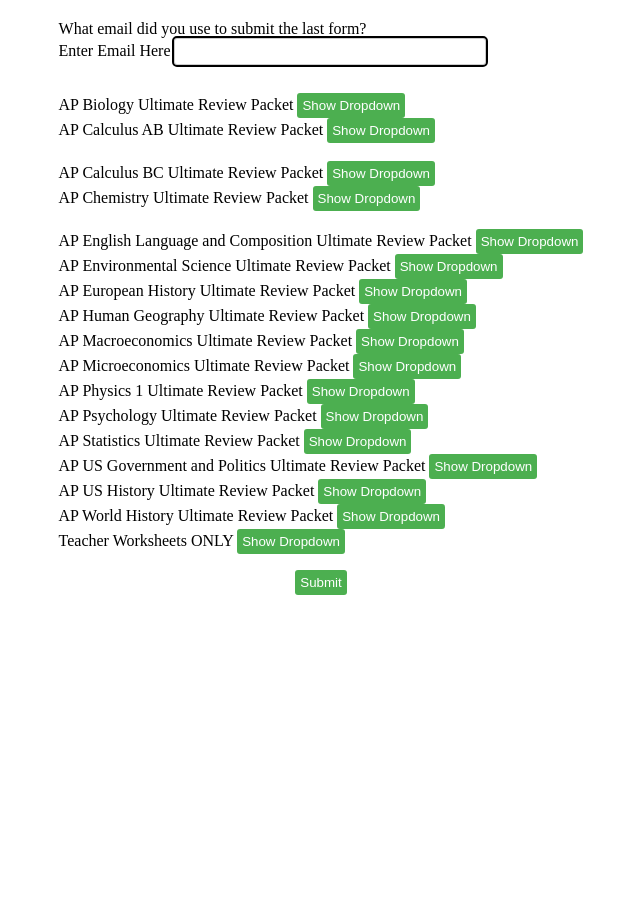
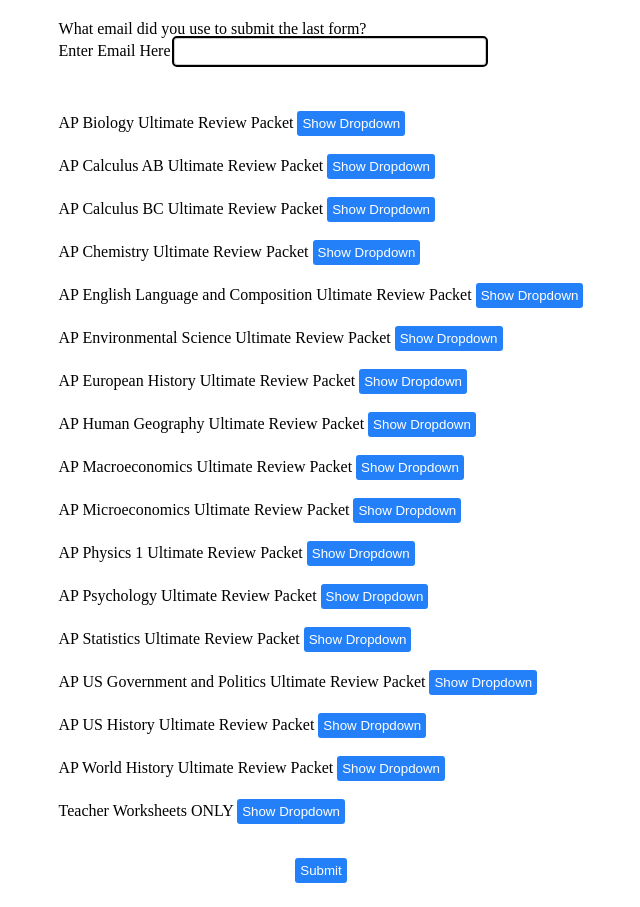
Before and after one commit to JacobSalazar13/MultipleURPForms, a Flask app: page / in a window 1280 px wide. Shown: the part 35-942 px from the top of the page, without its empty margins (319-959 px from the left). Before the commit the page ends 630 px from the top, so only its background shows below. Run offline with Flask 2, Linux system fonts and the light colour scheme.

Commit message:
updates to form css and form html

```diff
--- a/static/Form.css
+++ b/static/Form.css
@@ -39,7 +39,7 @@ form {
   form input[type="button"],
   form button[type="submit"] {
     padding: 5px 5px;
-    background-color: #4CAF50;
+    background-color: #2480f8;
     color: white;
     border: none;
     border-radius: 3px;
--- a/templates/Form.html
+++ b/templates/Form.html
@@ -21,6 +21,7 @@
                     <input type="text" id="formemail" name="formemail" required>
                 </div>
                 <br>
+                <br>
                 <label for="AP_Biology"> AP Biology Ultimate Review Packet</label>
                 <input type="button" onclick="showDropDownQuestions(event)" value="Show Dropdown" data-dropdown="dropdownQuestions-1">
                 <div id="dropdownQuestions-1" style="display: none;">
@@ -34,6 +35,7 @@
                     <input type="text" id="school_email1" name = "school_email1">
                     <input type="hidden" name="hiddenfield" value="AP Biology Ultimate Review Packet">
                 </div>
+                <br>
                 <br>
                 <label for="ap_CalcA"> AP Calculus AB Ultimate Review Packet</label>
                 <input type="button" onclick="showDropDownQuestions(event)" value="Show Dropdown" data-dropdown="dropdownQuestions-2">
@@ -64,7 +66,7 @@
                     <input type="hidden" name="hiddenfield" value="AP Calculus BC Ultimate Review Packet">
                 </div>
                 <br>
-                <div>
+                <br>
                 <label for="ap_Chem"> AP Chemistry Ultimate Review Packet</label>
                 <input type="button" onclick="showDropDownQuestions(event)" value="Show Dropdown" data-dropdown="dropdownQuestions-4">
                 <div id="dropdownQuestions-4" style="display: none;">
@@ -78,7 +80,7 @@
                     <input type="text" id="school_email4" name = "school_email4">
                     <input type="hidden" name="hiddenfield" value="AP Chemistry Ultimate Review Packet">
                 </div>
-            </div>
+                <br>
                 <br>
                 <label for="ap_EngLang"> AP English Language and Composition Ultimate Review Packet</label>
                 <input type="button" onclick="showDropDownQuestions(event)" value="Show Dropdown" data-dropdown="dropdownQuestions-5">
@@ -94,6 +96,7 @@
                     <input type="hidden" name="hiddenfield" value="AP English Language and Composition Ultimate Review Packet">
                 </div>
                 <br>
+                <br>
                 <label for="ap_EnviSci"> AP Environmental Science Ultimate Review Packet</label>
                 <input type="button" onclick="showDropDownQuestions(event)" value="Show Dropdown" data-dropdown="dropdownQuestions-6">
                 <div id="dropdownQuestions-6" style="display: none;">
@@ -107,6 +110,7 @@
                     <input type="text" id="school_email6" name = "school_email6">
                     <input type="hidden" name="hiddenfield" value="AP Environmental Science Ultimate Review Packet">
                 </div>
+                <br>
                 <br>
                 <label for="ap_EuroHis"> AP European History Ultimate Review Packet</label>
                 <input type="button" onclick="showDropDownQuestions(event)" value="Show Dropdown" data-dropdown="dropdownQuestions-7">
@@ -122,6 +126,7 @@
                     <input type="hidden" name="hiddenfield" value="AP European History Ultimate Review Packet">
                 </div>
                 <br>
+                <br>
                 <label for="ap_HumGeo"> AP Human Geography Ultimate Review Packet</label>
                 <input type="button" onclick="showDropDownQuestions(event)" value="Show Dropdown" data-dropdown="dropdownQuestions-8">
                 <div id="dropdownQuestions-8" style="display: none;">
@@ -135,6 +140,7 @@
                     <input type="text" id="school_email8" name = "school_email8">
                     <input type="hidden" name="hiddenfield" value="AP Human Geography Ultimate Review Packet">
                 </div>
+                <br>
                 <br>
                 <label for="ap_MacroEcon">AP Macroeconomics Ultimate Review Packet</label>
                 <input type="button" onclick="showDropDownQuestions(event)" value="Show Dropdown" data-dropdown="dropdownQuestions-9">
@@ -150,6 +156,7 @@
                     <input type="hidden" name="hiddenfield" value="AP Macroeconomics Ultimate Review Packet">
                 </div>
                 <br>
+                <br>
                 <label for="ap_MicroEcon"> AP Microeconomics Ultimate Review Packet</label>
                 <input type="button" onclick="showDropDownQuestions(event)" value="Show Dropdown" data-dropdown="dropdownQuestions-10">
                 <div id="dropdownQuestions-10" style="display: none;">
@@ -163,6 +170,7 @@
                     <input type="text" id="school_email10" name = "school_email10">
                     <input type="hidden" name="hiddenfield" value="AP Microeconomics Ultimate Review Packet">
                 </div>
+                <br>
                 <br>
                 <label for="ap_Phys"> AP Physics 1 Ultimate Review Packet</label>
                 <input type="button" onclick="showDropDownQuestions(event)" value="Show Dropdown" data-dropdown="dropdownQuestions-11">
@@ -178,6 +186,7 @@
                     <input type="hidden" name="hiddenfield" value="AP Physics 1 Ultimate Review Packet">
                 </div>
                 <br>
+                <br>
                 <label for="ap_Psych"> AP Psychology Ultimate Review Packet</label>
                 <input type="button" onclick="showDropDownQuestions(event)" value="Show Dropdown" data-dropdown="dropdownQuestions-12">
                 <div id="dropdownQuestions-12" style="display: none;">
@@ -191,6 +200,7 @@
                     <input type="text" id="school_email12" name = "school_email12">
                     <input type="hidden" name="hiddenfield" value="AP Psychology Ultimate Review Packet">
                 </div>
+                <br>
                 <br>
                 <label for="ap_Stats"> AP Statistics Ultimate Review Packet</label>
                 <input id="btn" type="button" onclick="showDropDownQuestions(event)" value="Show Dropdown" data-dropdown="dropdownQuestions-13">
@@ -206,6 +216,7 @@
                     <input type="hidden" name="hiddenfield" value="AP Statistics Ultimate Review Packet">
                 </div>
                 <br>
+                <br>
                 <label for="ap_USGP"> AP US Government and Politics Ultimate Review Packet</label>
                 <input id="btn" type="button" onclick="showDropDownQuestions(event)" value="Show Dropdown" data-dropdown="dropdownQuestions-14">
                 <div id="dropdownQuestions-14" style="display: none;">
@@ -219,6 +230,7 @@
                     <input type="text" id="school_email14" name = "school_email14">
                     <input type="hidden" name="hiddenfield" value="AP US Government and Politics Ultimate Review Packet">
                 </div>
+                <br>
                 <br>
                 <label for="ap_USHis"> AP US History Ultimate Review Packet</label>
                 <input id="btn" type="button" onclick="showDropDownQuestions(event)" value="Show Dropdown" data-dropdown="dropdownQuestions-15">
@@ -234,6 +246,7 @@
                     <input type="hidden" name="hiddenfield" value="AP US History Ultimate Review Packet">
                 </div>
                 <br>
+                <br>
                 <label for="ap_WorldHis"> AP World History Ultimate Review Packet</label>
                 <input id="btn" type="button" onclick="showDropDownQuestions(event)" value="Show Dropdown" data-dropdown="dropdownQuestions-16">
                 <div id="dropdownQuestions-16" style="display: none;">
@@ -248,6 +261,7 @@
                     <input type="hidden" name="hiddenfield" value="AP World History Ultimate Review Packet">
                 </div>
                 <br>
+                <br>
                 <label for="teach_WorkSheets"> Teacher Worksheets ONLY</label>
                 <input id="btn" type="button" onclick="showDropDownQuestions(event)" value="Show Dropdown" data-dropdown="dropdownQuestions-17">
                 <div id="dropdownQuestions-17" style="display: none;">
@@ -261,6 +275,8 @@
                     <input type="text" id="school_email17" name = "school_email17">
                     <input type="hidden" name="hiddenfield" value="Teacher Worksheets ONLY">
                 </div>
+                <br>
+                <br>
             </div>
             <p>
                 <button type = "submit"> Submit</button>
```
